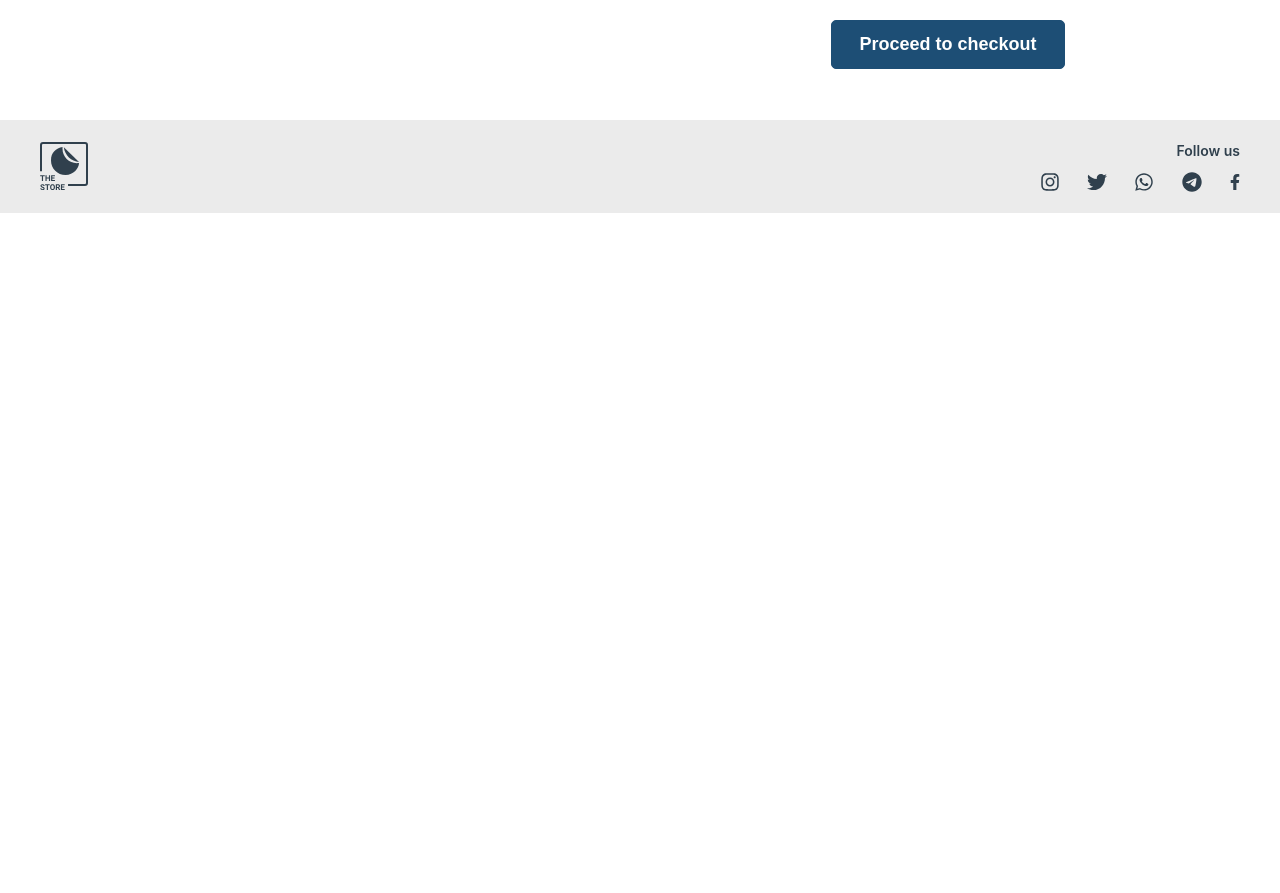
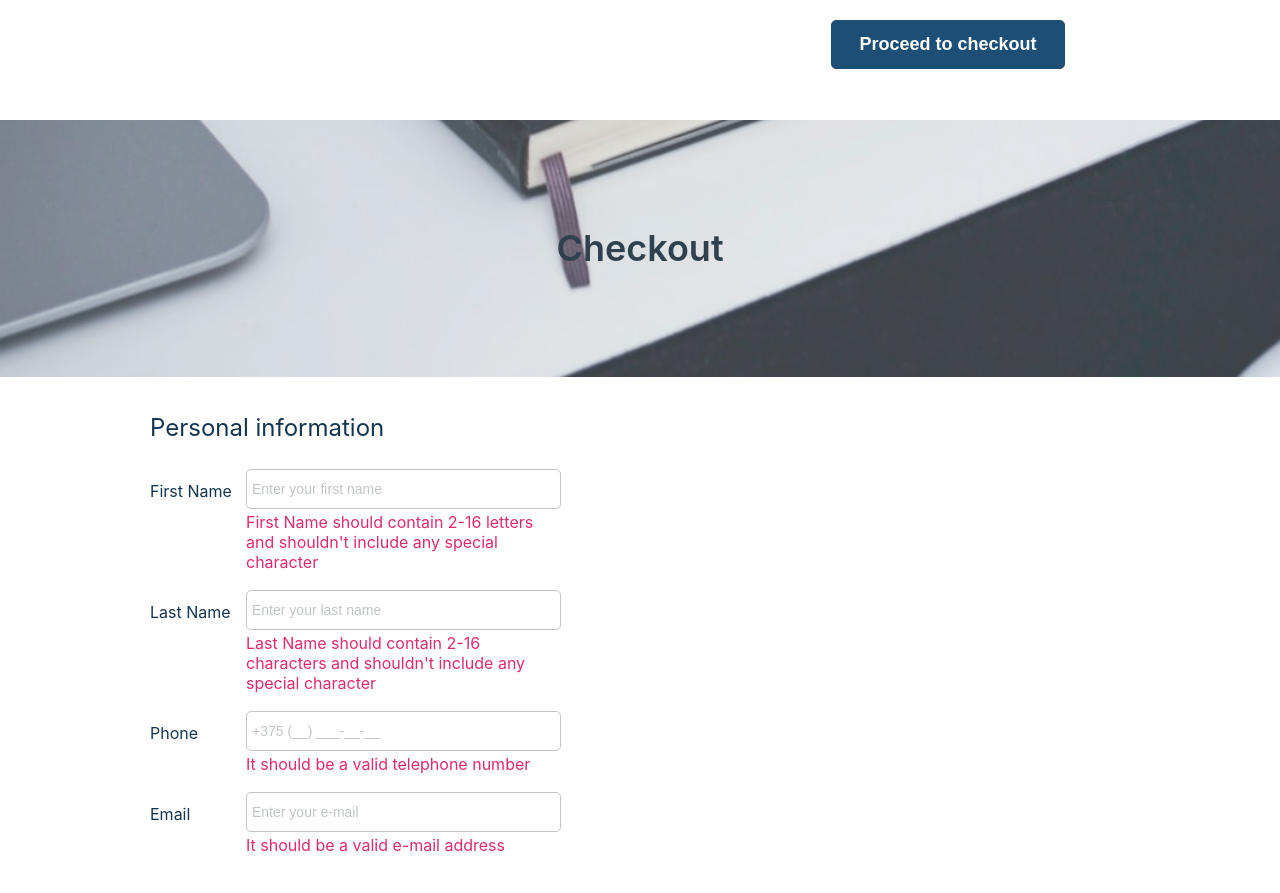
Before and after one commit to stopmybrother/Project-React-Redux-TS-StickersShop, a React (Create React App) app in the folder project-react-ts/: page / in a window 1280 px wide. Shown: the part 4720-5613 px from the top of the page. Before the commit the page ends 4933 px from the top, so only its background shows below. Built offline with nearby package versions, Linux system fonts and the light colour scheme.

Commit message:
fix: added ChackoutPage in index.tsx

```diff
--- a/project-react-ts/src/index.tsx
+++ b/project-react-ts/src/index.tsx
@@ -8,6 +8,7 @@ import { MainPage } from "./pages/MainPage/MainPage";
 import { ShopPage } from "./pages/ShopPage/ShopPage";
 import { WishListPage } from "./pages/WishListPage/WishListPage";
 import { BasketPage } from "./pages/BasketPage/BasketPage";
+import { CheckoutPage } from "./pages/CheckoutPage/CheckoutPage";
 import { Footer } from "./containers/Footer/Footer";
 
 const GlobalStyle = createGlobalStyle`
@@ -50,6 +51,7 @@ ReactDOM.render(
             <ShopPage />
             <WishListPage />
             <BasketPage />
+            <CheckoutPage />
         <Footer />
 
     </ThemeProvider>,
```
